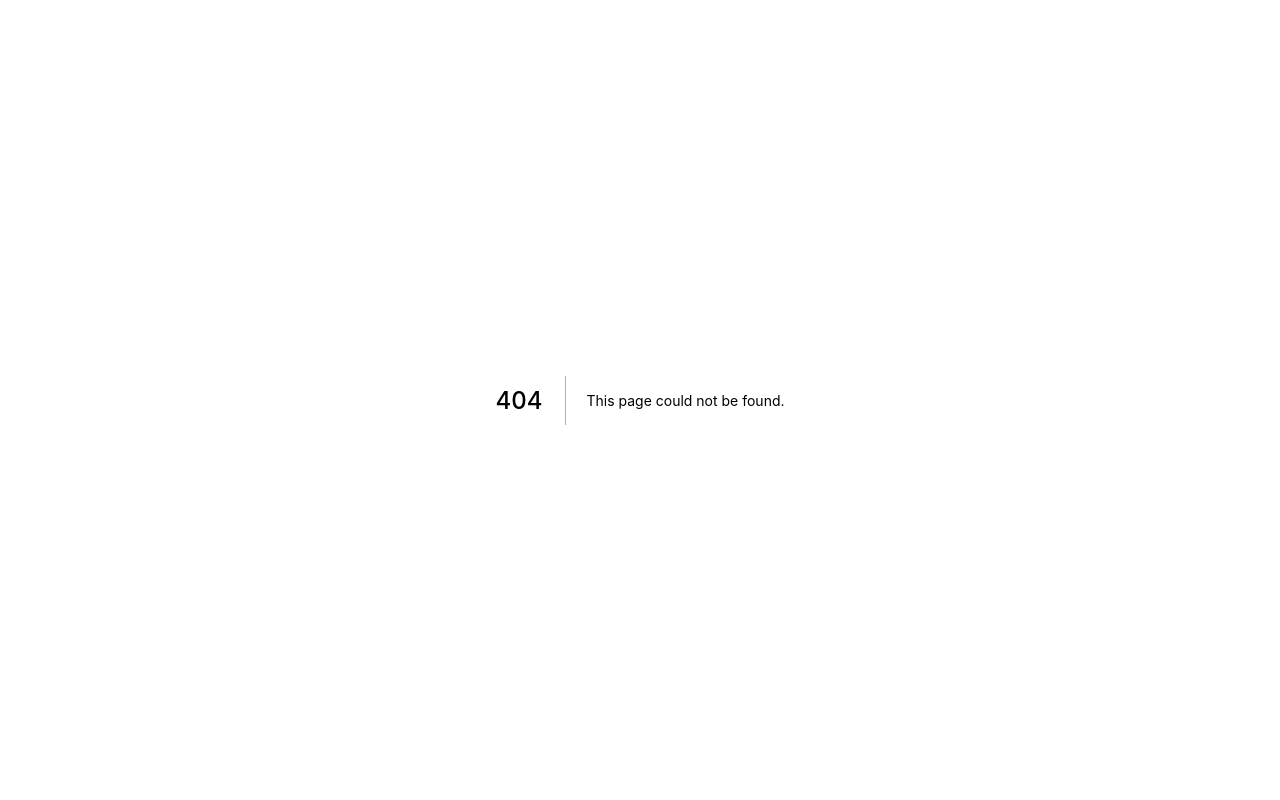
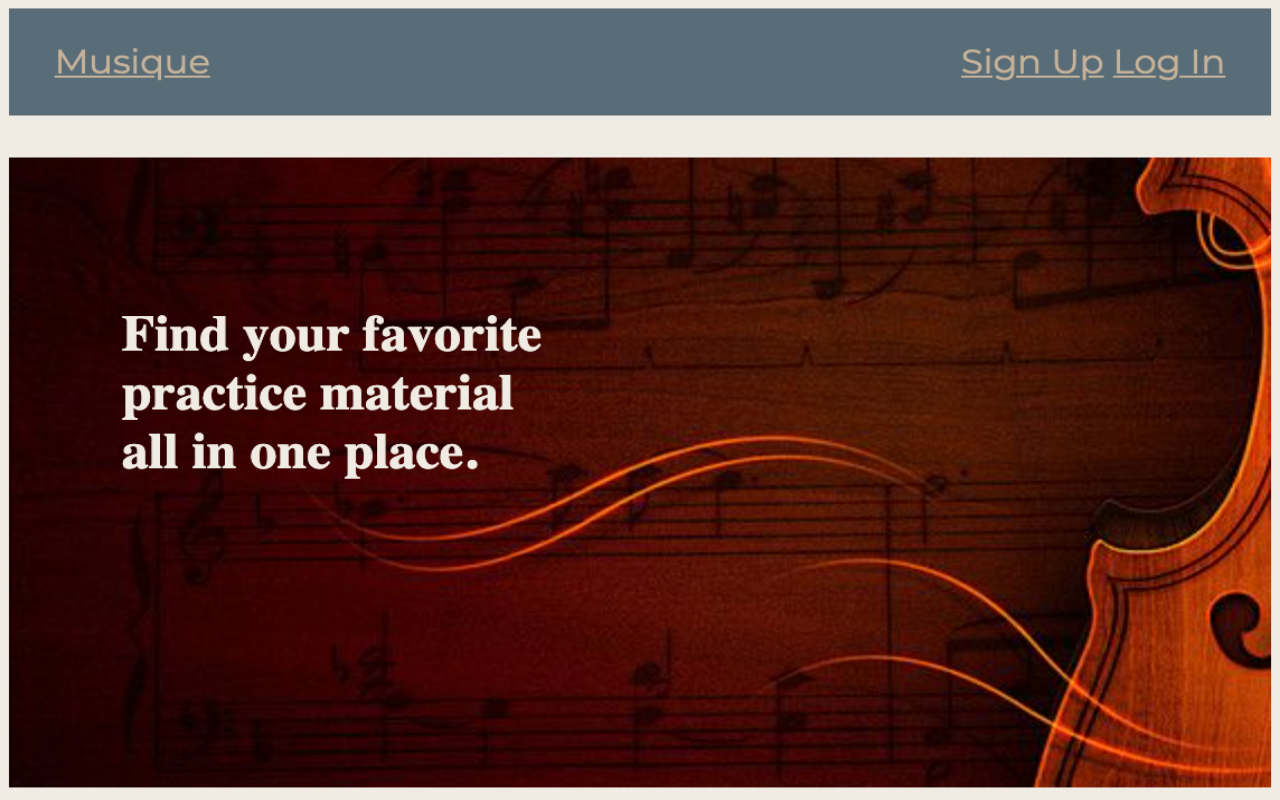
Before and after one commit to cai-py/cairo-flores, a Next.js app: page /komono/musique-img in a window 1280 px wide. Before the commit this address had no page. Built offline with nearby package versions, Linux system fonts and the light colour scheme.

Commit message:
add static file page

```diff
--- /dev/null
+++ b/pages/komono/musique-img.js
@@ -0,0 +1,7 @@
+import Image from 'next/image'
+
+function appImage() {
+    return <Image src="/musique-img.png" layout="fill"/>
+}
+
+export default appImage
```
Also changed, not shown: public/musique-img.png (renamed from pages/komono/musique-img.png).
